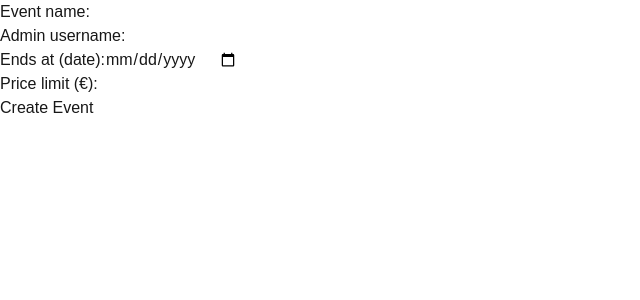
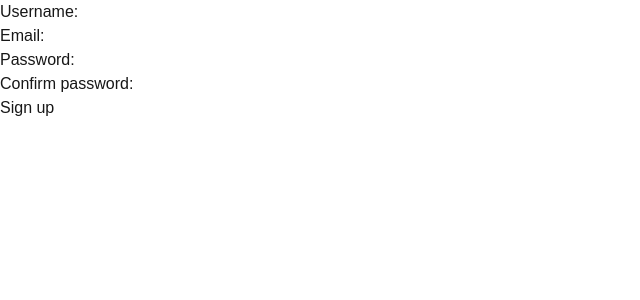
Before and after one commit to JCapelier/sodalis-populi-secretus, a Next.js app: page / in a window 1280 px wide. Shown: the top 300 px of the page, without its empty margins (0-640 px from the left). Built offline with nearby package versions, Linux system fonts and the light colour scheme.

Commit message:
Install next-auth, signup form and signin form

```diff
--- a/package.json
+++ b/package.json
@@ -12,7 +12,9 @@
     "seed": "npx dotenv -e .env.local -- node scripts/seed.js"
   },
   "dependencies": {
+    "bcrypt": "^6.0.0",
     "next": "16.0.2",
+    "next-auth": "^4.24.13",
     "node-pg-migrate": "^8.0.3",
     "pg": "^8.16.3",
     "react": "19.2.0",
@@ -20,6 +22,7 @@
   },
   "devDependencies": {
     "@tailwindcss/postcss": "^4",
+    "@types/bcrypt": "^6.0.0",
     "@types/node": "^20",
     "@types/pg": "^8.15.6",
     "@types/react": "^19",
--- /dev/null
+++ b/src/app/api/auth/[...nextauth]/route.ts
@@ -0,0 +1,33 @@
+import NextAuth from "next-auth";
+import CredentialsProvider from "next-auth/providers/credentials";
+import { query } from "@/lib/db";
+import bcrypt from "bcrypt";
+
+const handler = NextAuth({
+  providers: [
+    CredentialsProvider({
+      name: "Credentials",
+      credentials: {
+        username: { label: "Username", type: "text" },
+        password: { label: "Password", type: "password" },
+      },
+      async authorize(credentials) {
+        if (!credentials) return null;
+        const { username, password } = credentials;
+        const userResult = await query(
+          "SELECT * FROM users WHERE username = $1",
+          [username]
+        );
+        const user = userResult.rows[0];
+        if (!user) return null;
+        const isValid = await bcrypt.compare(password, user.password_hash);
+        if (!isValid) return null;
+        return { id: user.id, username: user.username, email: user.email };
+      },
+    }),
+  ],
+  session: { strategy: "jwt" },
+  secret: process.env.NEXTAUTH_SECRET,
+});
+
+export { handler as GET, handler as POST };
--- a/src/app/api/events/route.ts
+++ b/src/app/api/events/route.ts
@@ -19,6 +19,7 @@ export async function POST(request: Readonly<Request>) {
       VALUES ($1, $2, $3, $4)
       RETURNING *
       `;
+
     const result = await query(insertQuery, [
       name.trim(),
       ends_at,
--- /dev/null
+++ b/src/app/api/users/sign-up/route.ts
@@ -0,0 +1,40 @@
+import { NextResponse } from "next/server";
+import { query } from "@/lib/db";
+import bcrypt from 'bcrypt';
+
+export async function POST(request: Readonly<Request>) {
+  try {
+
+    const usernameRegex = /^[a-zA-Z0-9_]{3,20}$/;
+    const emailRegex = /^[^\s@]+@[^\s@]+\.[^\s@]+$/;
+    const passwordRegex = /^(?=.*[A-Za-z])(?=.*\d).{8,}$/;
+
+    const body = await request.json();
+    const {username, email, password} = body;
+
+    if (!usernameRegex.test(username)) return NextResponse.json({ error: 'Invalid username' }, { status: 400 });
+
+    if (!emailRegex.test(email)) return NextResponse.json({error: 'Invalid email'}, {status: 400});
+
+    if (!passwordRegex.test(password)) return NextResponse.json({error: 'Invalid password'}, {status: 400});
+
+    const hashedPassword = await bcrypt.hash(password, 10);
+
+    const insertQuery = `
+      INSERT INTO users (username, email, password_hash)
+      VALUES ($1, $2, $3)
+      RETURNING *`;
+
+    const result = await query(insertQuery, [
+      username,
+      email,
+      hashedPassword,
+    ]);
+
+    const newUser = result.rows[0] as { id: number; username: string; email: string };
+    return NextResponse.json({ user: { id: newUser.id, username: newUser.username, email: newUser.email } }, { status: 201 });
+  } catch (error) {
+    console.error('User sign up error', error);
+    return NextResponse.json({error: 'Internal server error'}, {status: 500})
+  }
+}
--- /dev/null
+++ b/src/app/events/new/page.tsx
@@ -0,0 +1,7 @@
+import CreateEventForm from "@/components/CreateEventForm";
+
+export default async function HomePage() {
+  return (
+    <CreateEventForm />
+  );
+}
--- a/src/app/page.tsx
+++ b/src/app/page.tsx
@@ -1,7 +1,7 @@
-import CreateEventForm from "../components/CreateEventForm";
+import SignUpForm from "@/components/SignUpForm";
 
 export default async function HomePage() {
   return (
-    <CreateEventForm />
+    <SignUpForm />
   );
 }
--- /dev/null
+++ b/src/app/users/sign-in/page.tsx
@@ -0,0 +1,7 @@
+import SignInForm from "@/components/SignInForm";
+
+export default async function HomePage() {
+  return (
+    <SignInForm />
+  );
+}
--- /dev/null
+++ b/src/components/SignInForm.tsx
@@ -0,0 +1,45 @@
+"use client";
+import { useState } from "react";
+import { signIn } from "next-auth/react";
+import { useRouter } from "next/navigation";
+
+export default function SignInForm() {
+  const [username, setUsername] = useState("");
+  const [password, setPassword] = useState("");
+  const [error, setError] = useState("");
+  const router = useRouter();
+
+  async function handleSubmit(event: React.FormEvent<HTMLFormElement>) {
+    event.preventDefault();
+    setError("");
+    const result = await signIn("credentials", {
+      username,
+      password,
+      redirect: false,
+    });
+    if (result?.error) {
+      setError("Invalid username or password");
+    } else {
+      router.push("/");
+    }
+  }
+
+  return (
+    <form onSubmit={handleSubmit}>
+      <div>
+        <label>
+          Username:
+          <input value={username} onChange={e => setUsername(e.target.value)} required />
+        </label>
+      </div>
+      <div>
+        <label>
+          Password:
+          <input type="password" value={password} onChange={e => setPassword(e.target.value)} required />
+        </label>
+      </div>
+      <button type="submit">Sign in</button>
+      {error && <div style={{ color: "red" }}>{error}</div>}
+    </form>
+  );
+}
--- /dev/null
+++ b/src/components/SignUpForm.tsx
@@ -0,0 +1,79 @@
+'use client';
+import { validateSignUp } from "@/utils/form-validation-helper";
+import { useState } from "react";
+
+export default function SignUpForm() {
+  const [username, setUsername] = useState('');
+  const [email, setEmail] = useState('');
+  const [password, setPassword] = useState('');
+  const [confirmPassword, setConfirmPassword] = useState('');
+  const [error, setError] = useState('');
+  const [success, setSuccess] = useState('');
+
+  async function handleSubmit(event: React.FormEvent<HTMLFormElement>) {
+    event.preventDefault();
+    setError('');
+    setSuccess('');
+
+    const errorMessage = validateSignUp({username, email, password, confirmPassword})
+    if (errorMessage) {
+      setError(errorMessage);
+      return;
+    }
+
+    const payload = {
+      username: username.trim(),
+      email: email.trim(),
+      password,
+    };
+
+    const result = await fetch('/api/users/sign-up', {
+      method: 'POST',
+      headers: { 'Content-type': 'application/json' },
+      body: JSON.stringify(payload),
+    });
+
+    const formData = await result.json();
+    if (!result.ok) {
+      setError(formData.error || 'Failed to sign user up');
+    } else {
+      setSuccess('User signed up');
+      setUsername('');
+      setEmail('');
+      setPassword('');
+      setConfirmPassword('');
+    }
+  }
+
+  return (
+    <form onSubmit={handleSubmit}>
+      <div>
+        <label>
+          Username:
+          <input value={username} onChange={event => setUsername(event.target.value)} required />
+        </label>
+      </div>
+      <div>
+        <label>
+          Email:
+          <input value={email} onChange={event => setEmail(event.target.value)} required />
+        </label>
+      </div>
+      <div>
+        <label>
+          Password:
+          <input value={password} onChange={event => setPassword(event.target.value)} />
+        </label>
+      </div>
+      <div>
+        <label>
+          Confirm password:
+          <input value={confirmPassword} onChange={event => setConfirmPassword(event.target.value)} />
+        </label>
+      </div>
+      <button type="submit">Sign up</button>
+      {error && <div style={{ color: 'red' }}>{error}</div>}
+      {success && <div style={{ color: 'green' }}>{success}</div>}
+    </form>
+  );
+}
--- /dev/null
+++ b/src/utils/form-validation-helper.ts
@@ -0,0 +1,34 @@
+export function validateSignUp({
+  username,
+  email,
+  password,
+  confirmPassword,
+}: {
+  username: string;
+  email: string;
+  password: string;
+  confirmPassword: string;
+}): string | null {
+
+  const usernameRegex = /^[a-zA-Z0-9_]{3,20}$/;
+  const emailRegex = /^[^\s@]+@[^\s@]+\.[^\s@]+$/;
+  const passwordRegex = /^(?=.*[A-Za-z])(?=.*\d).{8,}$/;
+
+  if (!username.trim()) return 'Name is required';
+
+  if (!usernameRegex.test(username)) return 'Username must use alphanumerical characters and underscores only';
+
+  if (username.trim().length < 3 || username.trim().length > 20) return 'Username must be between 3 and 20 characters';
+
+  if (!email) return 'Email is required';
+
+  if (!emailRegex.test(email)) return 'Invalid email';
+
+  if (!password) return 'Password is required';
+
+  if (!passwordRegex.test(password)) return 'Password must be at least 8 characters long and have at least one number and one letter';
+
+  if (password !== confirmPassword) return 'Password and confirmation do not match';
+
+  return null;
+}
```
Also changed, not shown: src/app/events/index/page.tsx (added), src/app/users/sign-up/page.tsx (added), 1 other file (tests, documents, lock files or other folders). Lines whose indentation alone changed are shown as unchanged.
